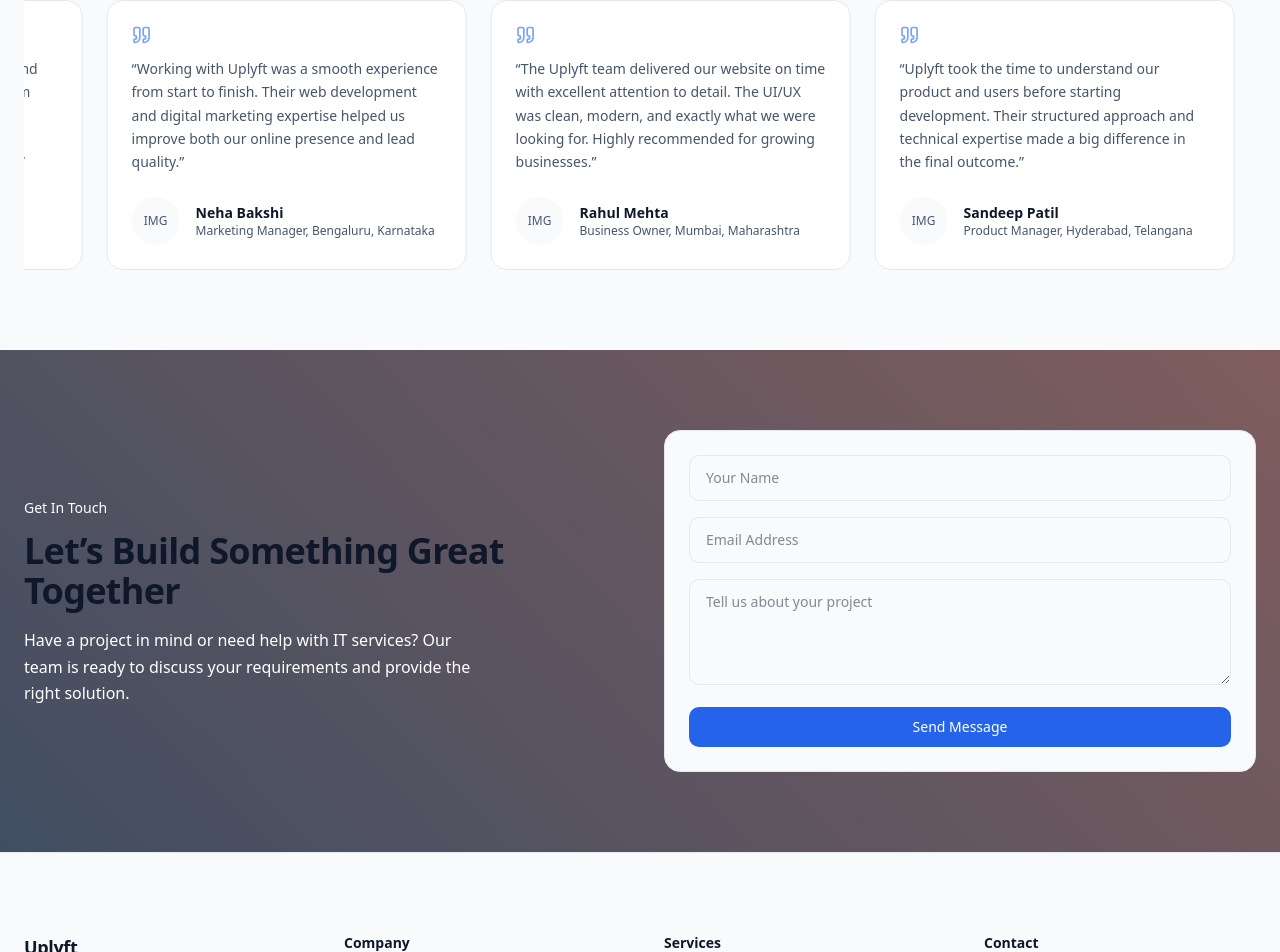
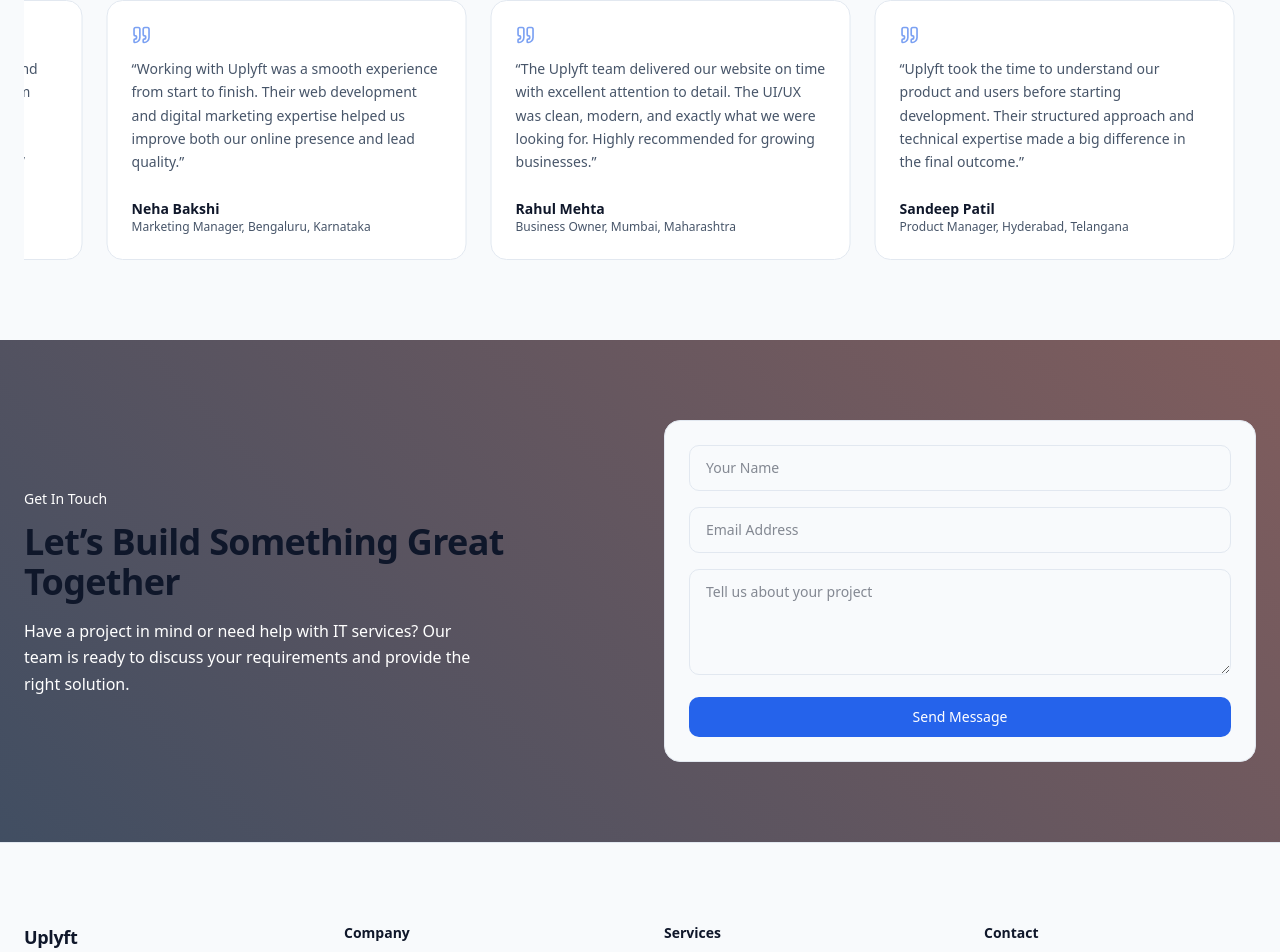
Before and after one commit to cipher997/uplyft.me, a Next.js app: page / in a window 1280 px wide. Shown: the part 2915-3867 px from the top of the page. Built offline with nearby package versions, Linux system fonts and the light colour scheme.

Commit message:
update next.config.ts, Hero.tsx, HeroContent.tsx and TestimonialCard.tsx

```diff
--- a/sections/Hero/HeroContent.tsx
+++ b/sections/Hero/HeroContent.tsx
@@ -39,7 +39,7 @@
 
       {/* CTA */}
       <div className="mt-10 flex flex-wrap gap-4">
-        <Button href="/#contact" className="bg-primary text-white">
+        <Button href="#contact" className="bg-primary text-white">
           Get Started
         </Button>
       </div>
--- a/sections/Testimonials/TestimonialCard.tsx
+++ b/sections/Testimonials/TestimonialCard.tsx
@@ -13,9 +13,9 @@
       </div>
 
       <div className="mt-6 flex items-center gap-4">
-        <div className="flex h-12 w-12 items-center justify-center rounded-full bg-soft text-xs text-muted">
+        {/* <div className="flex h-12 w-12 items-center justify-center rounded-full bg-soft text-xs text-muted">
           IMG
-        </div>
+        </div> */}
 
         <div>
           <div className="text-sm font-semibold">
```
